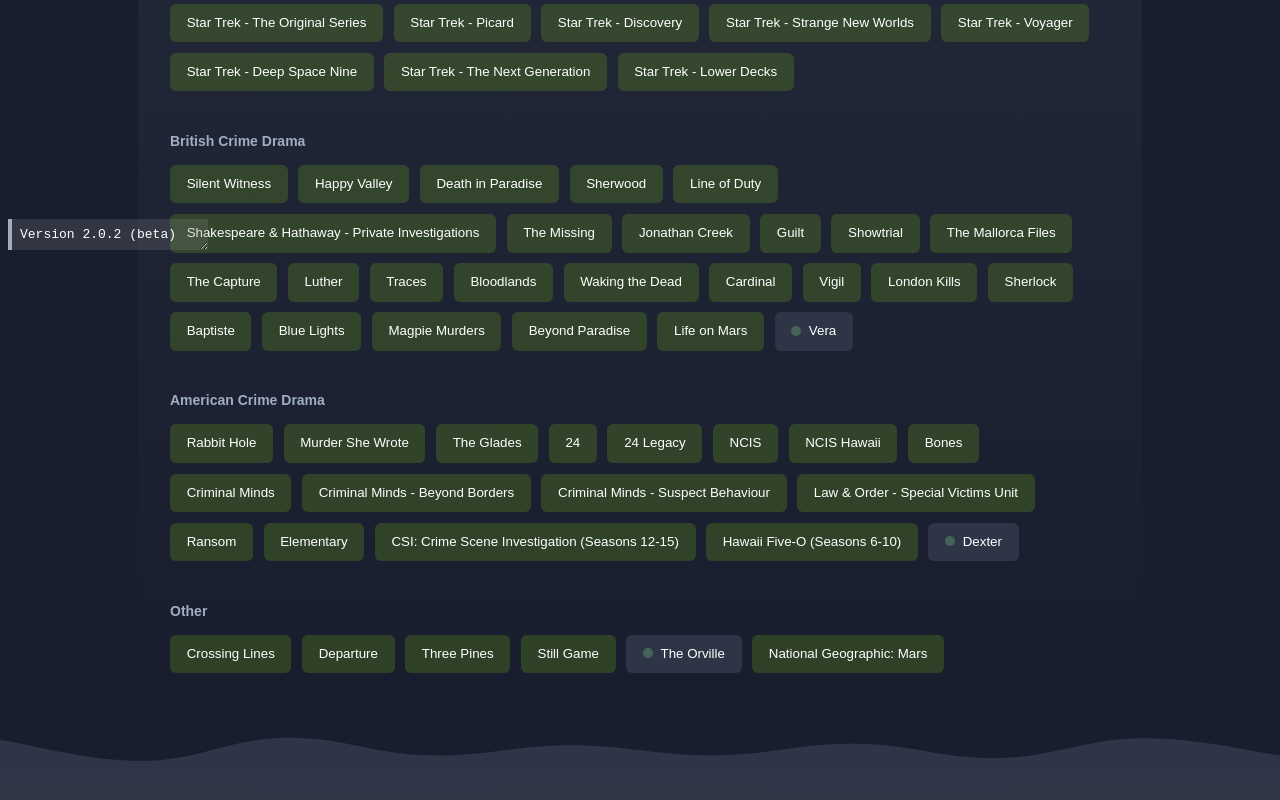
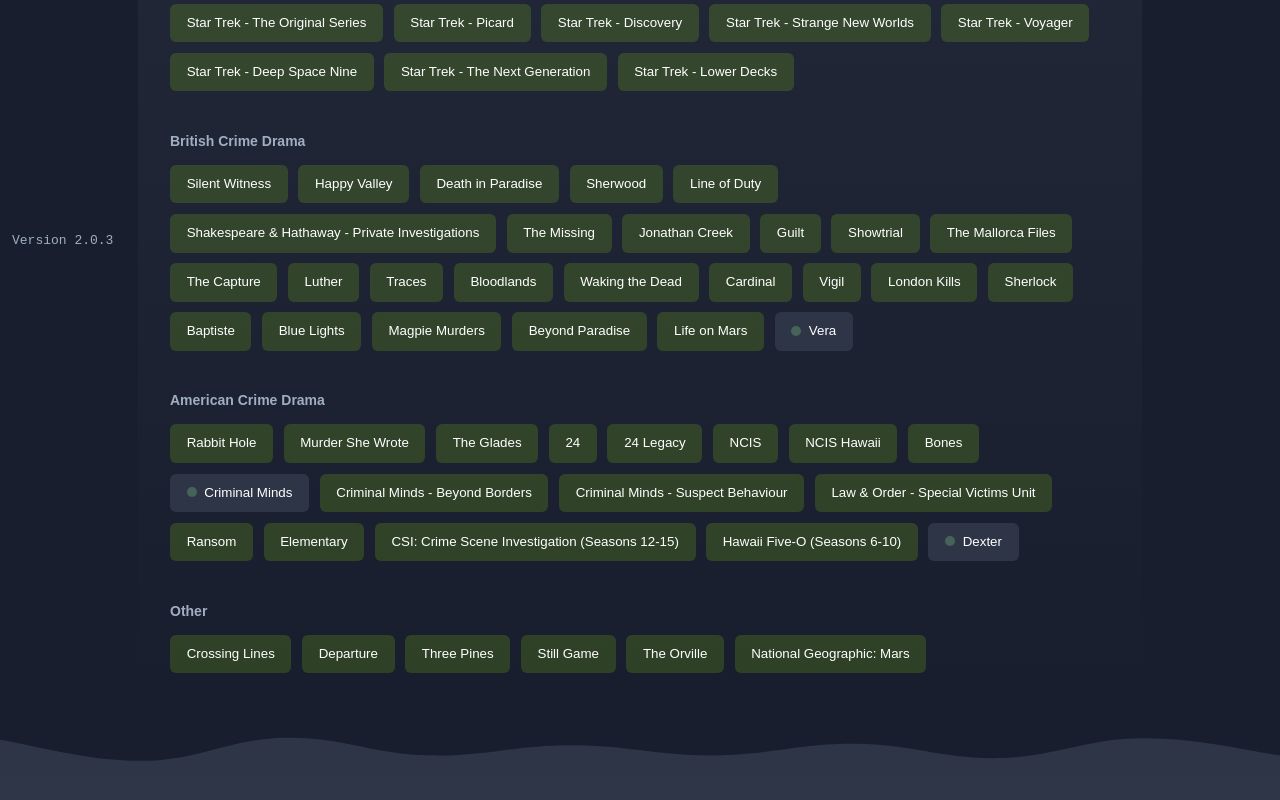
Before and after one commit to MuckyDriver/dhc-weblog, a plain HTML site: page my-watched-pro.html in a window 1280 px wide. Shown: the part 542-1342 px from the top of the page. Drawn offline with nearby package versions, Linux system fonts and the light colour scheme; a web font is replaced by a local one.

Commit message:
dhcweblog release 2.0.3
Another small content update which also includes bug fixes. 21/07/2024

```diff
--- a/my-watched-pro.html
+++ b/my-watched-pro.html
@@ -193,7 +193,7 @@
                             <span>NCIS</span>
                             <span>NCIS Hawaii</span>
                             <span>Bones</span>
-                            <span>Criminal Minds</span>
+                            <span class="watching"><span class="live"></span>Criminal Minds</span>
                             <span>Criminal Minds - Beyond Borders</span>
                             <span>Criminal Minds - Suspect Behaviour</span>
                             <span>Law & Order - Special Victims Unit</span>
@@ -210,7 +210,7 @@
                             <span>Departure</span>
                             <span>Three Pines</span>
                             <span>Still Game</span>
-                            <span class="watching"><span class="live"></span>The Orville</span>
+                            <span>The Orville</span>
                             <span>National Geographic: Mars</span>
                         </div>
                     </div>
--- a/scripts/js/disclaimer.jquery.js
+++ b/scripts/js/disclaimer.jquery.js
@@ -1,6 +1,6 @@
 $(function() {
     const disclaimer = $(document.createElement("div"))
-    const ver = "2.0.2 (beta)";
+    const ver = "2.0.3";
     const msg2 = "Website main search feature will not work!";
 
     disclaimer.addClass("disclaimer")
--- a/styles/css/main.css
+++ b/styles/css/main.css
@@ -352,22 +352,25 @@ div.credit-icons8 {
 div.credit-icons8 a { text-decoration: none; }
 
 div.disclaimer {
-    resize: horizontal;
+    /* resize: horizontal; */
     overflow: hidden;
     position: fixed;
     z-index: 10000;
     font-family: monospace;
-    color: white;
-    bottom: 8px; left: 8px;
-    padding: 8px;
-    border-left: 4px solid var(--mainColorLightGreyText);
-    backdrop-filter: contrast(0.75);
+    color: var(--mainColorLightGreyText);
+    bottom: 0px; left: 0px;
+    padding: 10px 12px;
+    border-radius: var(--boxRoundnessFull);
+    /* border-left: 4px solid var(--mainColorLightGreyText); */
     pointer-events: all;
-    text-overflow: ellipsis;
-    white-space: nowrap;
-    max-width: min-content;
-    width: calc(100% - 16px);
-    min-width: 200px;
+    /* max-width: min-content; */
+    /* width: calc(100% - 16px); */
+}
+
+@media (max-width: 1250px) {
+    div.disclaimer {
+        display:none;
+    }
 }
 
 div.disclaimer a {
```
Also changed, not shown: about-me.html (+1 -1 lines), version-changelog.html (+18 -0 lines), 1 other file.
